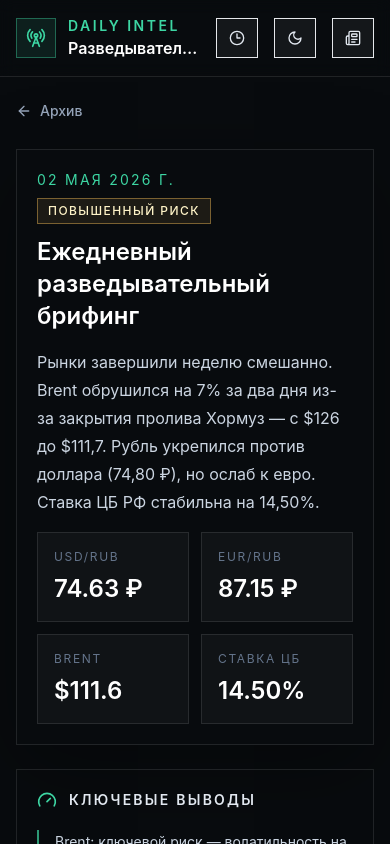
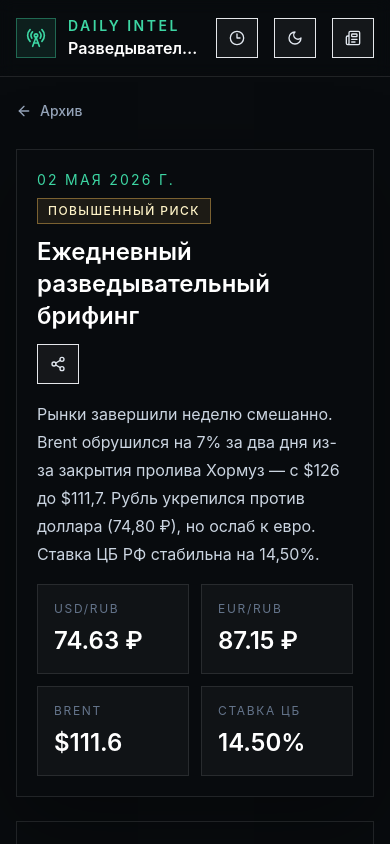
Before and after one commit to gitrews/daily-brief, a React (Vite) app: page /#/2026-05-02 in a window 390 px wide. Shown: the top 844 px of the page. Built offline with nearby package versions, Linux system fonts and the light colour scheme.

Commit message:
feat: share button, mobile fixes

```diff
--- a/src/App.jsx
+++ b/src/App.jsx
@@ -13,6 +13,7 @@ import {
   Moon,
   Newspaper,
   RadioTower,
+  Share2,
   ShieldAlert,
   Sun,
   TrendingUp,
@@ -285,9 +286,28 @@ function BriefPage() {
               </span>
               <RiskBadge level={brief.riskLevel} />
             </div>
-            <h2 className="mt-3 text-2xl font-semibold text-white sm:text-4xl">
-              {brief.title}
-            </h2>
+            <div className="mt-3 flex flex-wrap items-center gap-3">
+              <h2 className="text-2xl font-semibold text-white sm:text-4xl">
+                {brief.title}
+              </h2>
+              <button
+                onClick={() => {
+                  if (navigator.share) {
+                    navigator.share({
+                      title: brief.title,
+                      text: brief.executiveSummary,
+                      url: window.location.href,
+                    });
+                  } else {
+                    navigator.clipboard.writeText(window.location.href);
+                  }
+                }}
+                className="inline-flex h-10 items-center gap-2 border border-white/12 bg-white/5 px-3 text-sm font-medium text-slate-200 transition hover:border-signal-500/60 hover:text-white"
+              >
+                <Share2 className="h-4 w-4" />
+                <span className="hidden sm:inline">Поделиться</span>
+              </button>
+            </div>
             <p className="mt-4 max-w-3xl text-base leading-7 text-slate-300">
               {brief.executiveSummary}
             </p>
@@ -542,7 +562,7 @@ function OverviewPage() {
         ))}
       </div>
 
-      <section className="grid gap-4 sm:grid-cols-2 lg:grid-cols-3">
+      <section className="grid grid-cols-1 gap-4 sm:grid-cols-2 lg:grid-cols-3">
         {filtered.map((item) => (
           <a
             key={item.id}
```
Also changed, not shown: 5 other files (tests, documents, lock files or other folders).
